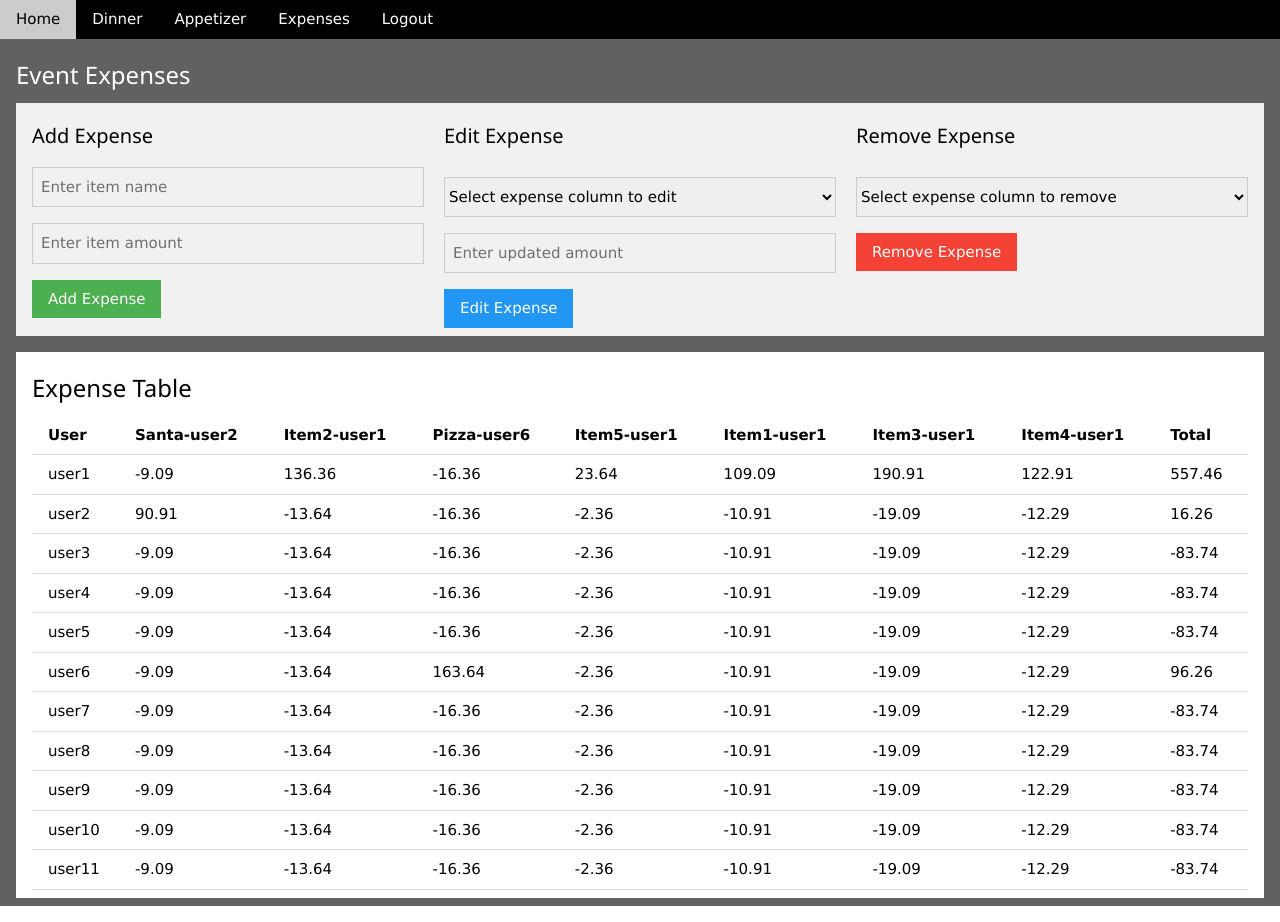
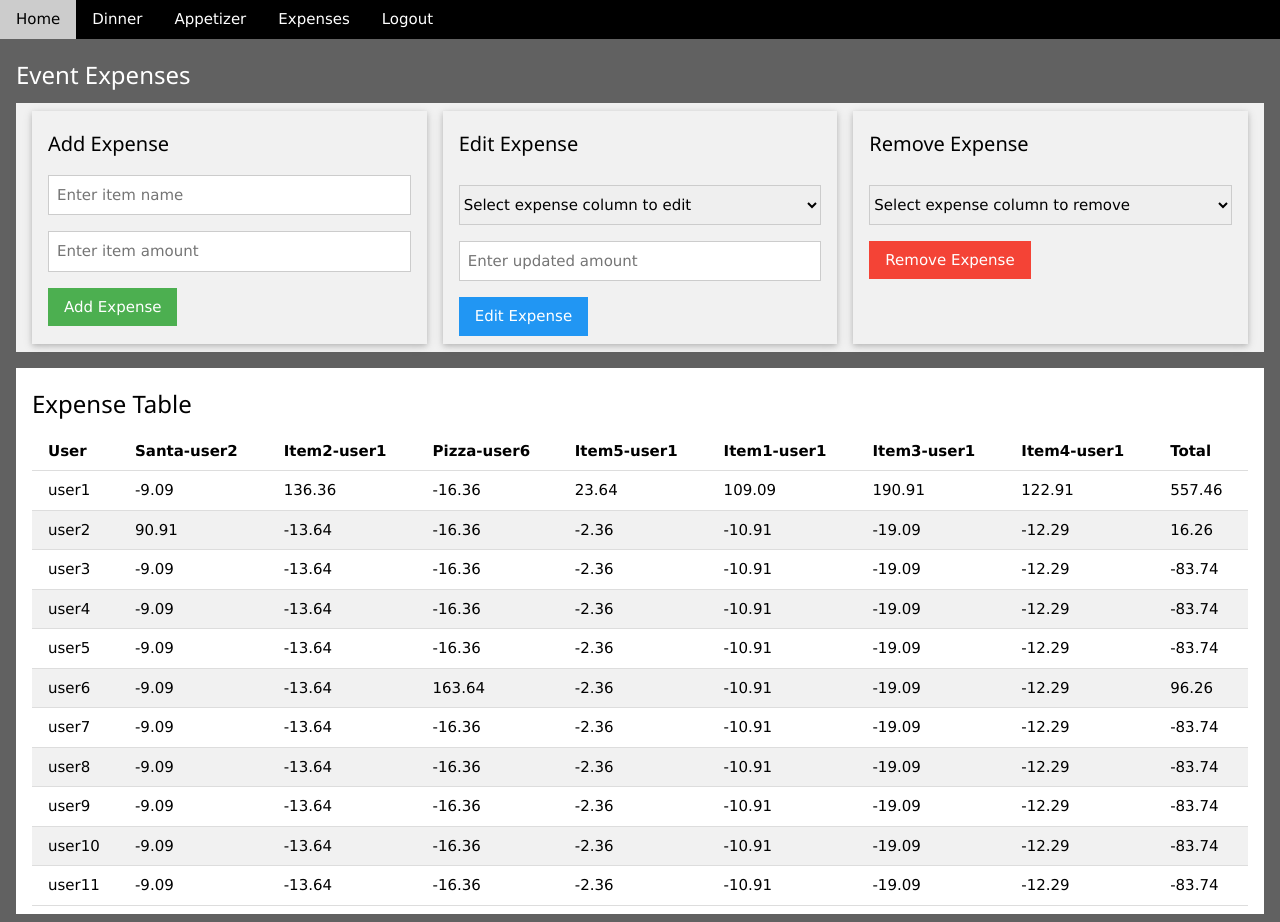
Before and after one commit to beirouz/party-sign-up, a Flask app: page /expenses in a window 1280 px wide. Run offline with Flask 3, Linux system fonts and the light colour scheme; the visitor is signed in with stand-in values (Sample User, id 1).

Commit message:
Updated bbutton margins in expense tab

```diff
--- a/templates/expenses.html
+++ b/templates/expenses.html
@@ -5,8 +5,39 @@
   <meta name="viewport" content="width=device-width, initial-scale=1">
   <title>Expenses Page</title>
   <link rel="stylesheet" href="https://www.w3schools.com/w3css/4/w3.css">
+  <style>
+    /* Ensure consistent box sizing */
+    * {
+      box-sizing: border-box;
+    }
+
+    /* Responsive layout for forms */
+    @media screen and (max-width: 768px) {
+      .form-container {
+        flex-direction: column;
+      }
+      .form-container > div {
+        margin: 10px 0; /* Vertical spacing */
+        flex: 1 1 100%; /* Full width */
+      }
+    }
+
+    /* Fix horizontal overflow */
+    body {
+      margin: 0;
+      padding: 0;
+      overflow-x: hidden;
+    }
+
+    /* Adjust padding for smaller screens */
+    .w3-container {
+      padding-left: 10px;
+      padding-right: 10px;
+    }
+  </style>
 </head>
 <body class="w3-dark-gray">
+
   <!-- Navbar -->
   <div class="w3-bar w3-black">
     <a href="/" class="w3-bar-item w3-button">Home</a>
@@ -30,22 +61,21 @@
     {% endwith %}
 
     <!-- Expense Management Options -->
-	<div class="w3-container w3-padding w3-light-gray w3-margin-bottom" style="display: flex; justify-content: space-between; align-items: flex-start;">
+    <div class="w3-container w3-padding w3-light-gray w3-margin-bottom form-container" style="display: flex; justify-content: space-between; flex-wrap: wrap;">
 
       <!-- Add Expense Form -->
-	  <div style="flex: 1; margin-right: 10px;">
+      <div class="w3-card w3-padding w3-margin-right" style="flex: 1; min-width: 250px;">
         <h4>Add Expense</h4>
         <form method="POST" action="/expenses">
           <input type="hidden" name="add_expense">
-		  <!-- Push down the input boxes using margin -->
-		  <input type="text" name="item_name" class="w3-input w3-border w3-light-gray w3-margin-top" style="margin-top: 10px;" placeholder="Enter item name" required>
-		  <input type="number" name="amount" step="0.01" class="w3-input w3-border w3-light-gray w3-margin-top" placeholder="Enter item amount" required>
+          <input type="text" name="item_name" class="w3-input w3-border w3-margin-top" placeholder="Enter item name" required>
+          <input type="number" name="amount" step="0.01" class="w3-input w3-border w3-margin-top" placeholder="Enter item amount" required>
           <button type="submit" class="w3-button w3-green w3-margin-top">Add Expense</button>
         </form>
       </div>
 
       <!-- Edit Expense Form -->
-	  <div style="flex: 1; margin: 0 10px;">
+      <div class="w3-card w3-padding w3-margin-right" style="flex: 1; min-width: 250px;">
         <h4>Edit Expense</h4>
         <form method="POST" action="/expenses">
           <input type="hidden" name="edit_expense">
@@ -55,13 +85,13 @@
               <option value="{{ column }}">{{ column }}</option>
             {% endfor %}
           </select>
-		  <input type="number" name="updated_amount" step="0.01" class="w3-input w3-border w3-light-gray w3-margin-top" placeholder="Enter updated amount" required>
+          <input type="number" name="updated_amount" step="0.01" class="w3-input w3-border w3-margin-top" placeholder="Enter updated amount" required>
           <button type="submit" class="w3-button w3-blue w3-margin-top">Edit Expense</button>
         </form>
       </div>
 
       <!-- Remove Expense Form -->
-	  <div style="flex: 1; margin-left: 10px;">
+      <div class="w3-card w3-padding" style="flex: 1; min-width: 250px;">
         <h4>Remove Expense</h4>
         <form method="POST" action="/expenses">
           <input type="hidden" name="remove_expense">
@@ -76,13 +106,10 @@
       </div>
     </div>
 
-
-
-
     <!-- Expense Table -->
-    <div class="w3-container w3-padding w3-white w3-margin-top">
+    <div class="w3-container w3-padding w3-white w3-margin-top w3-responsive">
       <h3>Expense Table</h3>
-      <table class="w3-table w3-bordered">
+      <table class="w3-table w3-bordered w3-striped">
         <thead>
           <tr>
             <th>User</th>
@@ -104,5 +131,6 @@
       </table>
     </div>
   </div>
+
 </body>
 </html>
```
Lines whose indentation alone changed are shown as unchanged.
